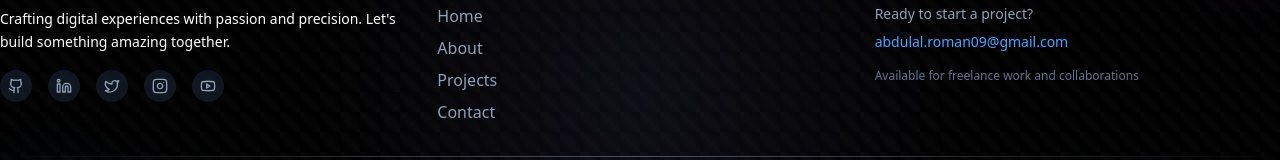
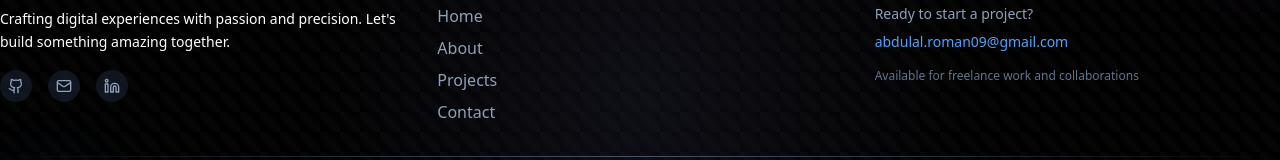
Before and after one commit to Abdulal-Roman09/portfolio, a Next.js app: page /about in a window 1280 px wide. Shown: the part 888-1048 px from the top of the page. Built offline with nearby package versions, Linux system fonts and the light colour scheme.

Commit message:
chnge int fotter icons

```diff
--- a/src/components/Fotter.jsx
+++ b/src/components/Fotter.jsx
@@ -1,6 +1,6 @@
 "use client"
 
-import { Github, Linkedin, Twitter, Instagram, Youtube, Heart, ArrowUp } from "lucide-react"
+import { Github, Linkedin,Mail, Heart, ArrowUp } from "lucide-react"
 
 export default function Footer() {
   const currentYear = new Date().getFullYear()
@@ -10,12 +10,23 @@ export default function Footer() {
   }
 
   const socialLinks = [
-    { icon: Github, href: "https://github.com/yourusername", label: "GitHub" },
-    { icon: Linkedin, href: "https://linkedin.com/in/yourusername", label: "LinkedIn" },
-    { icon: Twitter, href: "https://twitter.com/yourusername", label: "Twitter" },
-    { icon: Instagram, href: "https://instagram.com/yourusername", label: "Instagram" },
-    { icon: Youtube, href: "https://youtube.com/yourchannel", label: "YouTube" },
+    {
+      icon: Github,
+      href: "https://github.com/Abdulal-Roman09",
+      label: "GitHub",
+    },
+    {
+      icon: Mail,
+      href: "mailto:abdulal.roman09@gmail.com",
+      label: "Gmail",
+    },
+    {
+      icon: Linkedin,
+      href: "https://www.linkedin.com/in/abdul-al-roman09/",
+      label: "LinkedIn",
+    },
   ]
+
 
   const quickLinks = [
     { name: "Home", href: "/" },
```
